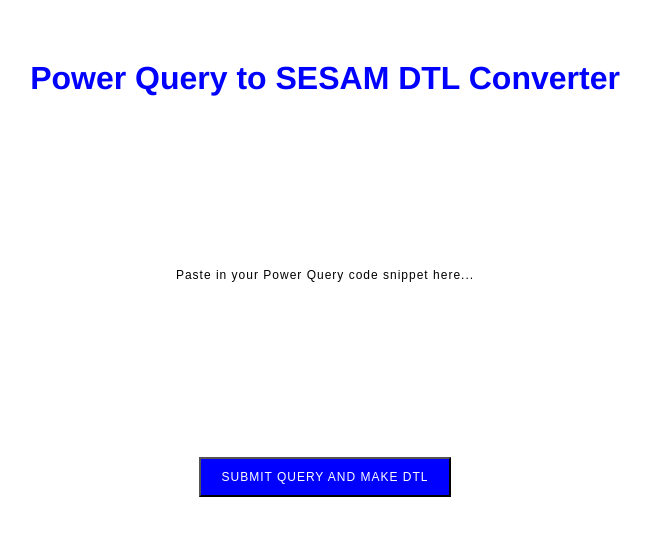
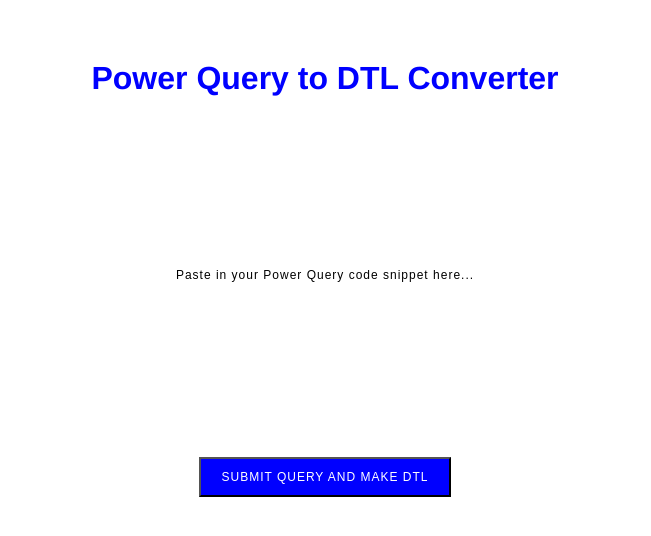
Before and after one commit to sesam-community/power_query_dtl_translator, a Vue app in the folder frontend/: page /token in a window 1280 px wide. Shown: the top 536 px of the page, without its empty margins (315-966 px from the left). Built offline with nearby package versions, Linux system fonts and the light colour scheme.

Commit message:
line break

```diff
--- a/frontend/src/components/Speed.vue
+++ b/frontend/src/components/Speed.vue
@@ -1,11 +1,12 @@
 <template>
     <div id="Speed" v-on:keyup.enter="insertData">
-        <h1>Power Query to SESAM DTL Converter</h1>
+        <h1>Power Query to DTL Converter</h1>
         <input name="pbiInput" ref='pbiInput' value="Paste in your Power Query code snippet here..." id="pbiInput">
         <br>
         <button v-on:click.prevent="insertData">Submit query and make DTL</button>
         <br>
         <img v-if='isLoading' src="https://media.giphy.com/media/3oEjI6SIIHBdRxXI40/giphy.gif" alt="Loading GIF">
+        <br>
         <input v-if="isInputVis" id="dtlCode">
     </div>
 </template>
```
